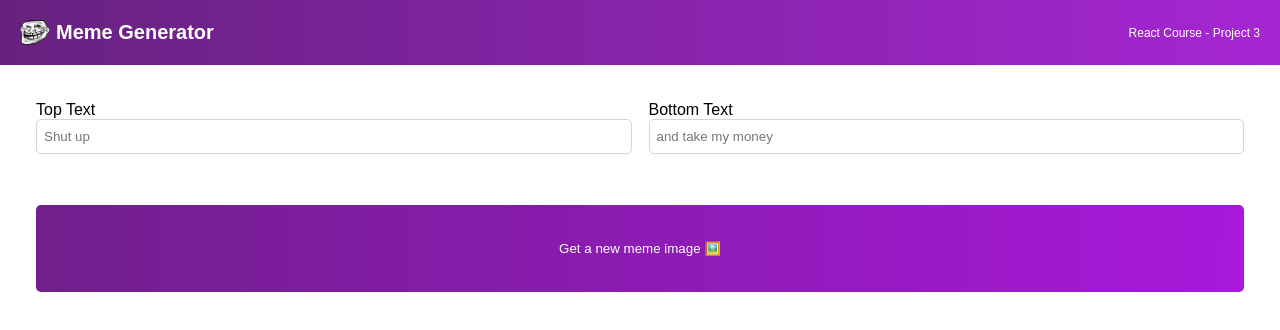
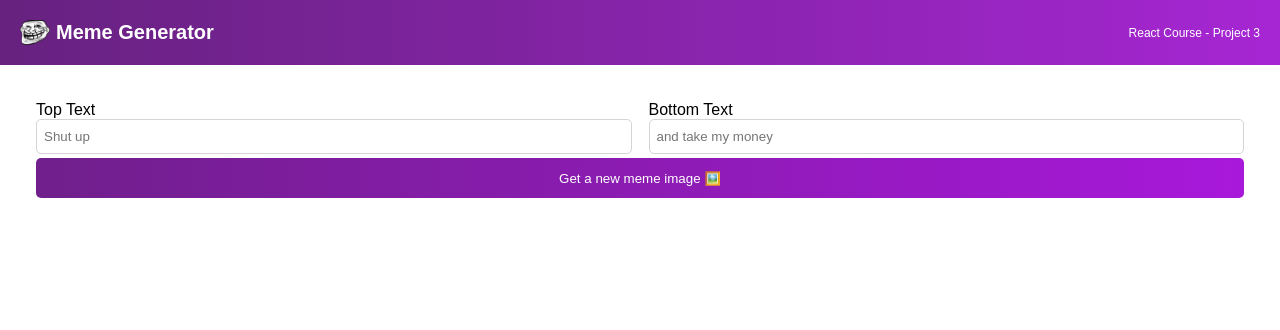
Before and after one commit to InolofatsengMotloba/INOMOT520_BCL2401_GroupD_02_InolofatsengMotloba_DJS07, a React (Vite) app: page / in a window 1280 px wide. Shown: the top 330 px of the page. Built offline with nearby package versions, Linux system fonts and the light colour scheme.

Commit message:
Update Meme.jsx: Change form element into a div element

```diff
--- a/src/components/Meme.jsx
+++ b/src/components/Meme.jsx
@@ -3,8 +3,7 @@ import React from "react";
 export default function Meme() {
   return (
     <main>
-      <form className="form">
-        <div>
+      <div className="form">
         <label>
           Top Text
           <input
@@ -13,9 +12,7 @@ export default function Meme() {
             className="form--input"
           ></input>
         </label>
-        </div>
 
-        <div>
         <label>
           Bottom Text
           <input
@@ -24,11 +21,9 @@ export default function Meme() {
             className="form--input"
           ></input>
         </label>
-        </div>
 
         <button className="form--button">Get a new meme image 🖼️</button>
-
-      </form>
+      </div>
     </main>
   );
 }
--- a/src/index.css
+++ b/src/index.css
@@ -37,7 +37,7 @@ main {
 
 .form {
   display: grid;
-  grid-template: 100% 100% / 1fr 1fr;
+  grid-template: 40px 40px / 1fr 1fr;
   gap: 17px;
   margin-bottom: 17px;
 }
```
Lines whose indentation alone changed are shown as unchanged.
